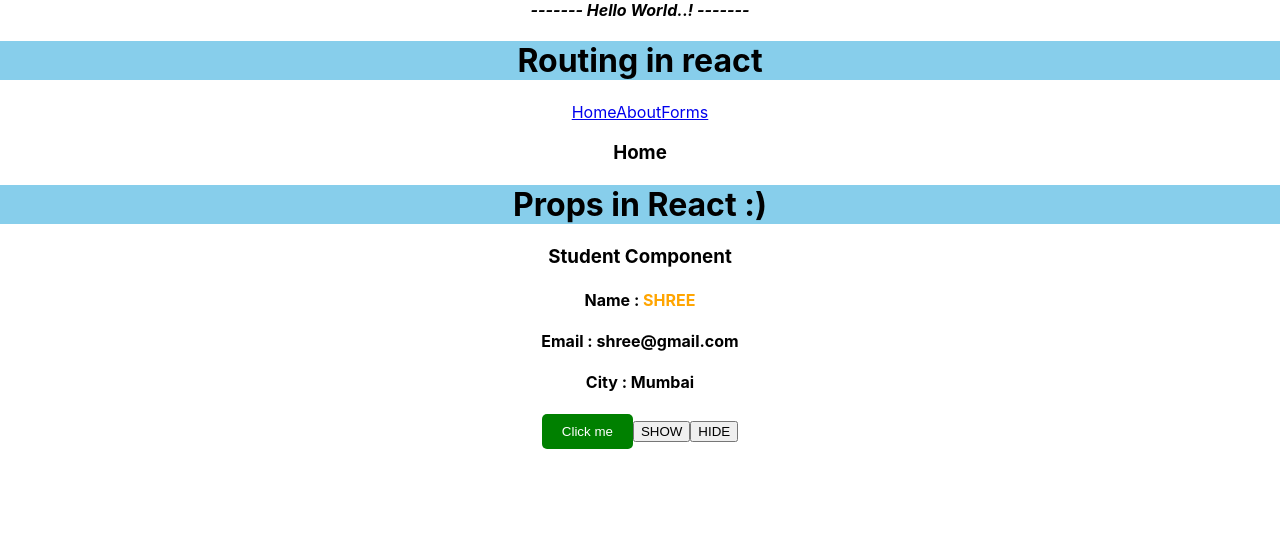
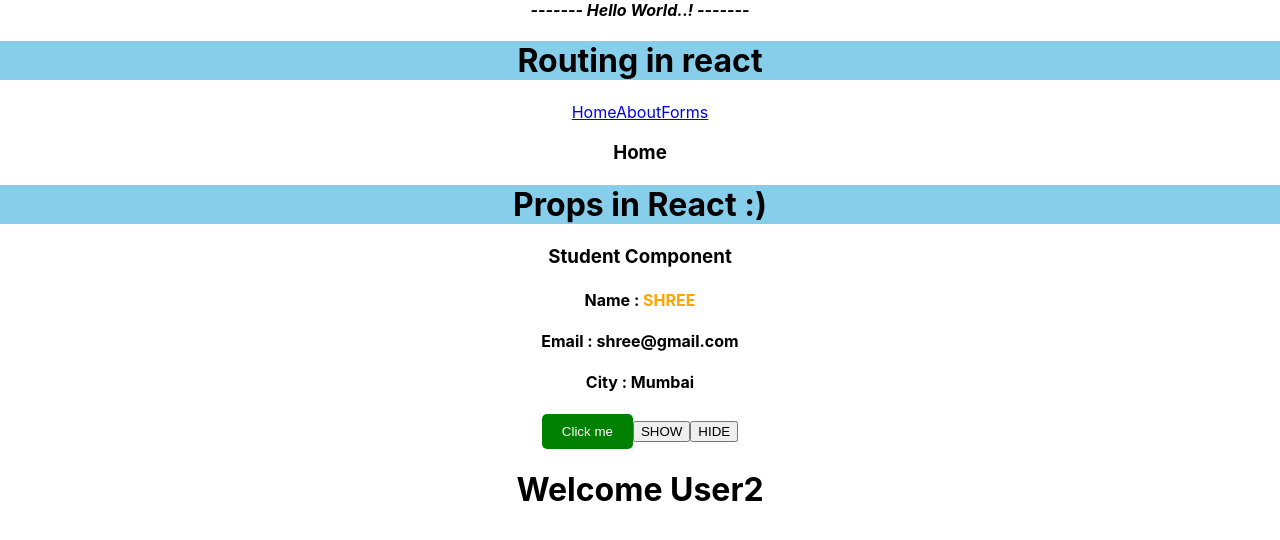
Before and after one commit to Vishakha-Kolapkar-V2/MyReactProject, a React (Create React App) app in the folder Rounting-react/routing/: page / in a window 1280 px wide. Shown: the top 540 px of the page. Built offline with nearby package versions, Linux system fonts and the light colour scheme.

Commit message:
Implementing concept of conditional rendering

```diff
--- a/Rounting-react/routing/src/App.js
+++ b/Rounting-react/routing/src/App.js
@@ -1,4 +1,3 @@
-// import logo from './logo.svg';
 import './App.css';
 import Home from './cmd/Home';
 import About from './cmd/About';
@@ -6,6 +5,9 @@ import Forms from './cmd/Forms';
 import { BrowserRouter as Router, Route, Routes, Link } from 'react-router-dom';
 import Students from './cmd/Students';
 import { useState } from 'react'
+import ConditionalR from './ConditionalRendering/ConditionalR';
+
+
 function App() {
   const [name, setName] = useState("SHREE")
   const [color, setColor] = useState("Orange"); // Initial color is orange
@@ -46,6 +48,7 @@ function App() {
 
       <button onClick={() => setStatus(true)}>SHOW</button>
       <button onClick={() => setStatus(false)}>HIDE</button>
+      <ConditionalR/>
     </div>
   );
 }
--- /dev/null
+++ b/Rounting-react/routing/src/ConditionalRendering/ConditionalR.jsx
@@ -0,0 +1,12 @@
+
+import React, { useState } from 'react';
+
+export default function ConditionalR() {
+  const [loggedIn, setLoggedIn] = useState(2);
+
+  return (
+    <div>
+      {loggedIn === 1 ? <h1>Welcome User1</h1> : loggedIn === 2 ? <h1>Welcome User2</h1> : <h1>Welcome User3</h1>}
+    </div>
+  );
+}
```
Also changed, not shown: Rounting-react/routing/src/ConditionalRendering/Index.jsx (added, +9 -0 lines).
